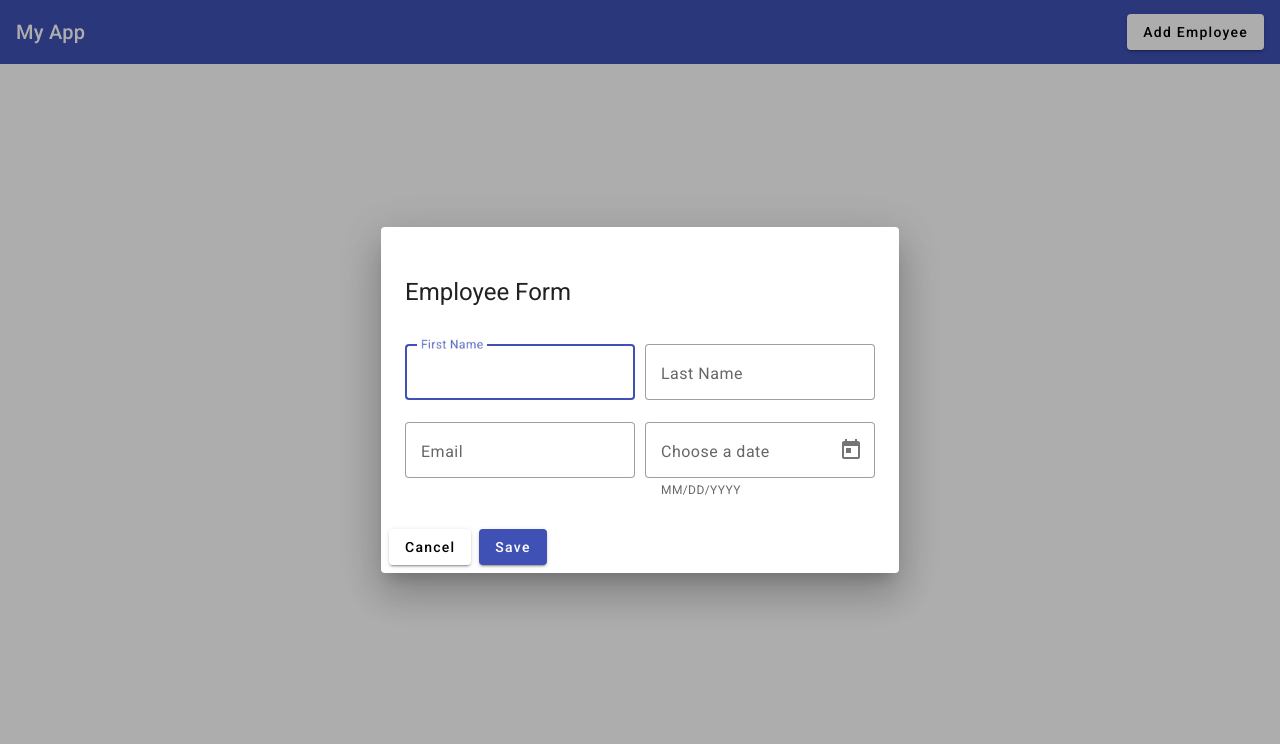
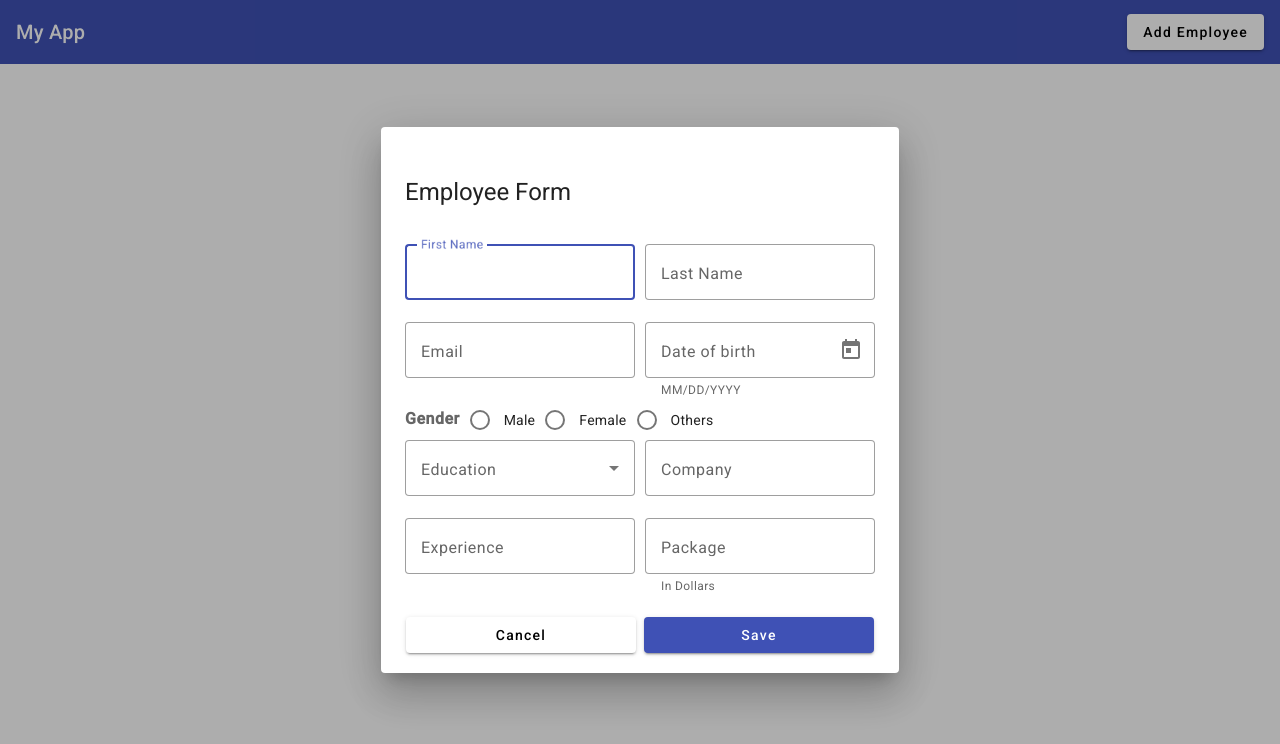
Before and after one commit to LeandroCarolino01/angular-crud, an Angular app: page / in a window 1280 px wide. Both pictures are taken after a click on the button "Add Employee". Shown: the top 744 px of the page. Built offline with nearby package versions, Linux system fonts and the light colour scheme.

Commit message:
add db json

```diff
--- /dev/null
+++ b/db.json
@@ -0,0 +1,33 @@
+{
+  "posts": [
+    {
+      "id": 1,
+      "title": "json-server",
+      "author": "typicode"
+    }
+  ],
+  "comments": [
+    {
+      "id": 1,
+      "body": "some comment",
+      "postId": 1
+    }
+  ],
+  "profile": {
+    "name": "typicode"
+  },
+  "employees": [
+    {
+      "firstName": "Eris",
+      "lastName": "Intermediate",
+      "email": "carolino.leandro@gmail.com",
+      "dob": "",
+      "gender": "female",
+      "education": "",
+      "company": "Test",
+      "experience": 6,
+      "package": 90,
+      "id": 1
+    }
+  ]
+}
--- a/package.json
+++ b/package.json
@@ -20,7 +20,9 @@
     "@angular/platform-browser": "^16.2.0",
     "@angular/platform-browser-dynamic": "^16.2.0",
     "@angular/router": "^16.2.0",
+    "json": "^11.0.0",
     "rxjs": "~7.8.0",
+    "server": "^1.0.38",
     "tslib": "^2.3.0",
     "zone.js": "~0.13.0"
   },
--- a/src/app/components/emp-add-edit/emp-add-edit.component.html
+++ b/src/app/components/emp-add-edit/emp-add-edit.component.html
@@ -1,25 +1,41 @@
 <div mat-dialog-title>
   <h1>Employee Form</h1>
 </div>
+<form [formGroup]="empForm" (ngSubmit)="onFormSubmit()">
   <div mat-dialog-content class="content">
     <div class="row">
       <mat-form-field appearance="outline">
         <mat-label>First Name </mat-label>
-      <input matInput type="text" placeholder="Technical" />
+        <input
+          matInput
+          type="text"
+          placeholder="Technical"
+          formControlName="firstName"
+        />
       </mat-form-field>
       <mat-form-field appearance="outline">
         <mat-label>Last Name </mat-label>
-      <input matInput placeholder="Ex. test" />
+        <input
+          matInput
+          placeholder="Ex. test"
+          type="text"
+          formControlName="lastName"
+        />
       </mat-form-field>
     </div>
     <div class="row">
       <mat-form-field appearance="outline">
         <mat-label>Email</mat-label>
-      <input matInput type="email" placeholder="test@gmail.com" />
+        <input
+          matInput
+          type="email"
+          placeholder="test@gmail.com"
+          formControlName="email"
+        />
       </mat-form-field>
       <mat-form-field appearance="outline">
-      <mat-label>Choose a date</mat-label>
-      <input matInput [matDatepicker]="picker" />
+        <mat-label>Date of birth</mat-label>
+        <input matInput [matDatepicker]="picker" formControlName="lastName" />
         <mat-hint>MM/DD/YYYY</mat-hint>
         <mat-datepicker-toggle
           matIconSuffix
@@ -28,9 +44,52 @@
         <mat-datepicker #picker></mat-datepicker>
       </mat-form-field>
     </div>
-  <div class="row"></div>
+    <div class="row">
+      <mat-radio-group aria-label="Select an option" formControlName="gender">
+        <mat-label><b>Gender</b></mat-label>
+        <mat-radio-button value="male">Male</mat-radio-button>
+        <mat-radio-button value="female">Female</mat-radio-button>
+        <mat-radio-button value="others">Others</mat-radio-button>
+      </mat-radio-group>
     </div>
-<div mat-dialog-actions>
+    <div class="row">
+      <mat-form-field appearance="outline">
+        <mat-label>Education</mat-label>
+        <mat-select formControlName="lastName">
+          <mat-option *ngFor="let val of education" [value]="val">{{
+            val
+          }}</mat-option>
+        </mat-select>
+      </mat-form-field>
+      <mat-form-field appearance="outline">
+        <mat-label>Company</mat-label>
+        <input matInput placeholder="Ex. Google" formControlName="company" />
+      </mat-form-field>
+    </div>
+    <div class="row">
+      <mat-form-field appearance="outline">
+        <mat-label>Experience</mat-label>
+        <input
+          matInput
+          placeholder="Ex. 4"
+          type="number"
+          formControlName="experience"
+        />
+      </mat-form-field>
+      <mat-form-field appearance="outline">
+        <mat-label>Package</mat-label>
+        <input
+          matInput
+          placeholder="Ex. 12"
+          type="number"
+          formControlName="package"
+        />
+        <mat-hint>In Dollars</mat-hint>
+      </mat-form-field>
+    </div>
+  </div>
+  <div mat-dialog-actions class="action">
     <button mat-raised-button>Cancel</button>
-  <button mat-raised-button color="primary">Save</button>
+    <button mat-raised-button color="primary" type="submit">Save</button>
   </div>
+</form>
--- a/src/app/components/emp-add-edit/emp-add-edit.component.scss
+++ b/src/app/components/emp-add-edit/emp-add-edit.component.scss
@@ -9,3 +9,10 @@
         width: 100%;
     }
 }
+
+.action {
+    padding: 0px 25px 20px;
+    button{
+        flex: 1;
+    }
+}
--- a/src/app/components/emp-add-edit/emp-add-edit.component.ts
+++ b/src/app/components/emp-add-edit/emp-add-edit.component.ts
@@ -1,4 +1,7 @@
+import { DialogRef } from '@angular/cdk/dialog';
 import { Component } from '@angular/core';
+import { FormBuilder, FormGroup } from '@angular/forms';
+import { EmployeeService } from 'src/app/services/employee.service';
 
 @Component({
   selector: 'app-emp-add-edit',
@@ -6,5 +9,44 @@ import { Component } from '@angular/core';
   styleUrls: ['./emp-add-edit.component.scss']
 })
 export class EmpAddEditComponent {
+  empForm: FormGroup;
+  education: string[] = [
+    'Matric',
+    'Diploma',
+    'Intermediate',
+    'Graduate',
+    'Post Graduate'
+  ]
 
+  constructor(private _fb: FormBuilder, private _empService: EmployeeService, private _dialogRef:DialogRef<EmpAddEditComponent>) {
+    this.empForm = this._fb.group({
+      firstName: '',
+      lastName: '',
+      email: '',
+      dob: '',
+      gender: '',
+      education: '',
+      company: '',
+      experience: '',
+      package: ''
+    })
+  }
+
+  onFormSubmit(){
+    // if (this.empForm.valid){
+    //   console.log(this.empForm.value)
+    // }
+    // this is a way to test the data coming in
+    if (this.empForm.valid){
+      this._empService.addEmployee(this.empForm.value).subscribe({
+        next: (val: any) => {
+            alert('employee added')
+            this._dialogRef.close();
+        },
+        error:  (err: any) => {
+          console.log(err);
+        }
+      })
+    }
+  }
 }
--- /dev/null
+++ b/src/app/services/employee.service.ts
@@ -0,0 +1,15 @@
+import { HttpClient } from '@angular/common/http';
+import { Injectable } from '@angular/core';
+import { Observable } from 'rxjs';
+
+@Injectable({
+  providedIn: 'root'
+})
+export class EmployeeService {
+
+  constructor(private _http: HttpClient) { }
+
+  addEmployee(data: any): Observable<any> {
+    return this._http.post('http://localhost:3000/employees', data)
+  }
+}
```
Also changed, not shown: src/app/app.module.ts (+9 -1 lines), 2 other files (tests, documents, lock files or other folders). Lines whose indentation alone changed are shown as unchanged.
